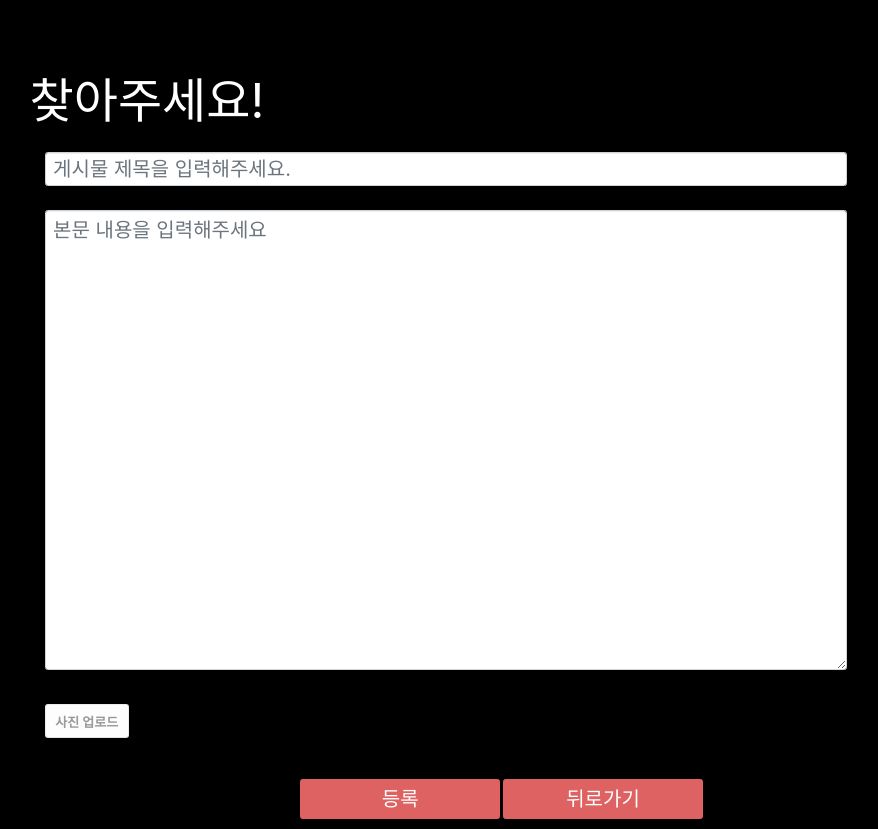
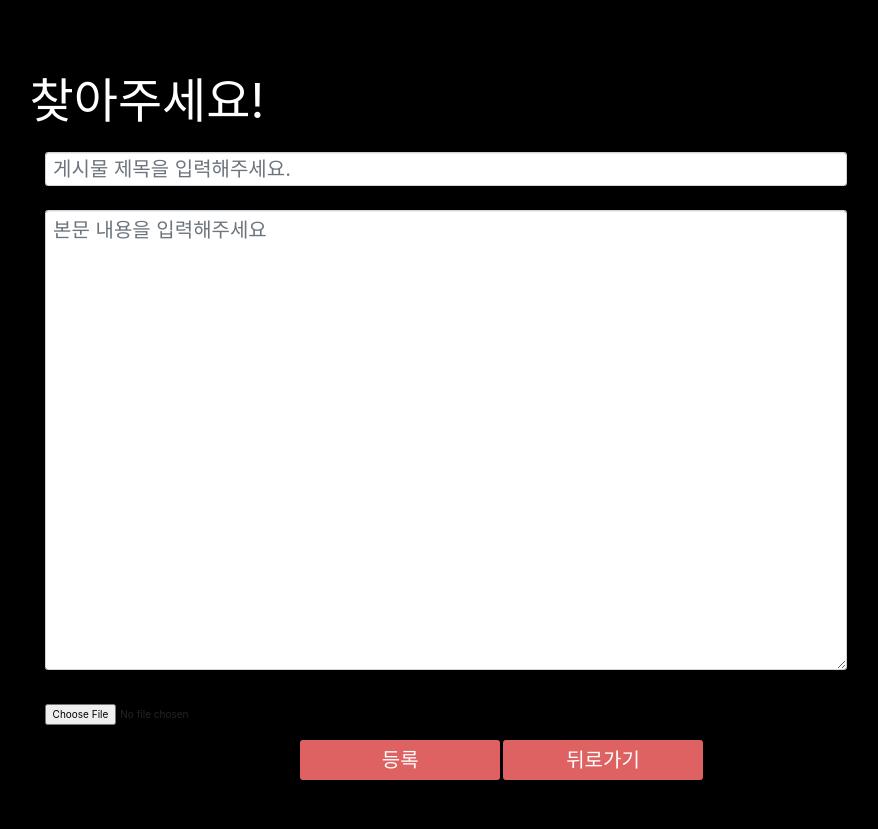
Before and after one commit to kimhagyeong/KOREATECH-FESTIVAL, a Django app: page /board/new/ in a window 1280 px wide. Shown: the whole page, without its empty margins (164-1042 px from the left). After the commit the page ends 780 px from the top, so only its background shows below. Run offline with Django 3.2, Linux system fonts and the light colour scheme; some libraries are stand-ins or nearby versions; some web fonts are replaced.

Commit message:
사진 업로드 에러 수정

```diff
--- a/board_write/templates/new.html
+++ b/board_write/templates/new.html
@@ -65,8 +65,11 @@
             <div class="form-group row">
             <div class="col-10 col-form-label">
                 <div name="filediv">
+                    <!---
                     <label for="file" style="display: inline-block; padding: .5em .75em; color: #999; font-size: 1.3em; line-height: normal; vertical-align: middle; background-color: #fdfdfd; cursor: pointer; border: 1px solid #ebebeb; border-bottom-color: #e2e2e2; border-radius: .25em;">사진 업로드</label>
-                    <input type="file" name="file" id="file" style="visibility: hidden"/>
+                    -->
+                    <!--- style="display:none;" -->
+                    <input type="file" name="file" id="file" />
 
                 </div>
 
--- a/board_write/views.py
+++ b/board_write/views.py
@@ -22,7 +22,8 @@ def createPost(request) :
         boards.title = request.POST['title']
         boards.body = request.POST['body']
 
-        if request.POST['body'] == True :
+
+        try :
             fileStr = 'file'
             file = request.FILES[fileStr]
             filename = rand_str()+".PNG"
@@ -36,7 +37,7 @@ def createPost(request) :
             fp.close()
             boards.image = 'images/'+filename
 
-        else :
+        except :
             boards.image = 'images/default.png'
 
 
```
Also changed, not shown: media/images/A6KV5GR3.PNG (added), media/images/XUPF83P6.PNG (added).
